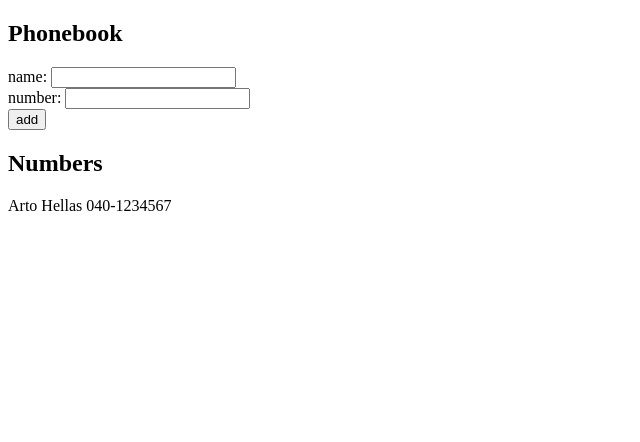
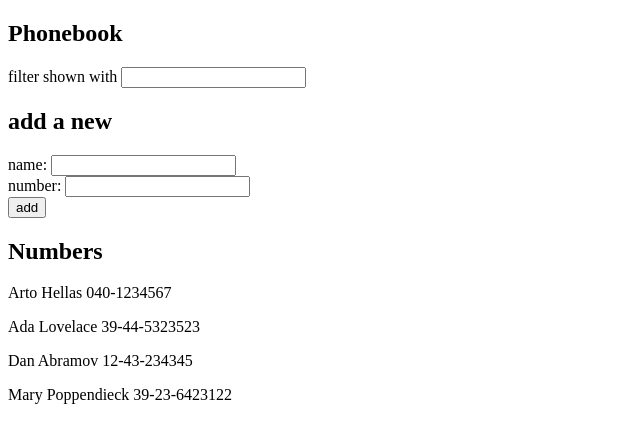
Before and after one commit to TheLeank/reactbootcamp, a React (Create React App) app in the folder phonebook/: page / in a window 1280 px wide. Shown: the top 442 px of the page, without its empty margins (0-640 px from the left). Built offline with nearby package versions, Linux system fonts and the light colour scheme; the HTML template or start-up script is replaced by a standard one.

Commit message:
Ejercicio 2.9 Filtrado de elementos mostrados

```diff
--- a/phonebook/src/App.js
+++ b/phonebook/src/App.js
@@ -2,18 +2,18 @@
 
 const App = () => {
   const [ persons, setPersons ] = useState([
-    {
-      name: 'Arto Hellas',
-      number: '040-1234567'
-    }
+    { name: 'Arto Hellas', number: '040-1234567' },
+    { name: 'Ada Lovelace', number: '39-44-5323523' },
+    { name: 'Dan Abramov', number: '12-43-234345' },
+    { name: 'Mary Poppendieck', number: '39-23-6423122' }
   ])
   const [ newName, setNewName ] = useState('')
   const [ newNumber, setNewNumber] = useState('')
+  // Creo un nuevo estado para almacenar las personas a mostrar
+  const [ personsShown, setPersonsShown ] = useState(persons)
 
   const handleAddPerson = (event) => {
     event.preventDefault()
-    // Comprobamos si en el estado ya existe un objeto cuyo name es el que
-    // queremos guardar
     if(!persons.find(p => p.name === newName)) {
       const tempPerson = {
         name: newName,
@@ -23,8 +23,6 @@
       setPersons(persons.concat(tempPerson))
       setNewName('')
     } else {
-      // Usando template string para mostrar el valor de la variable. Notense
-      // las backquotes
       alert(`${newName} is already added to phonebook`)
     }
   }
@@ -37,10 +35,19 @@
     setNewNumber(event.target.value)
   }
 
+  // Seria posible hacer esto con una variable y no con una funcion?
+  const handleFilter = (event) => {
+     event.target.value.length > 0
+      ? setPersonsShown(persons.filter((person) => person.name.search(new RegExp(event.target.value, "i")) !== -1))
+      : setPersonsShown(persons)
+  }
 
   return (
     <div>
       <h2>Phonebook</h2>
+      {/* Creo el input y anado un handler */}
+      filter shown with <input type="text" onChange={handleFilter}/>
+      <h2>add a new</h2>
       <form>
         <div>
           name: <input value={newName} onChange={handleNewName} /><br/>
@@ -51,7 +58,8 @@
         </div>
       </form>
       <h2>Numbers</h2>
-      {persons.map(person => <p key={person.name} >{person.name} {person.number}</p>)}
+      {/* Cambio para mostrar el estado personsShown */}
+      {personsShown.map(person => <p key={person.name} >{person.name} {person.number}</p>)}
     </div>
   )
 }
```
